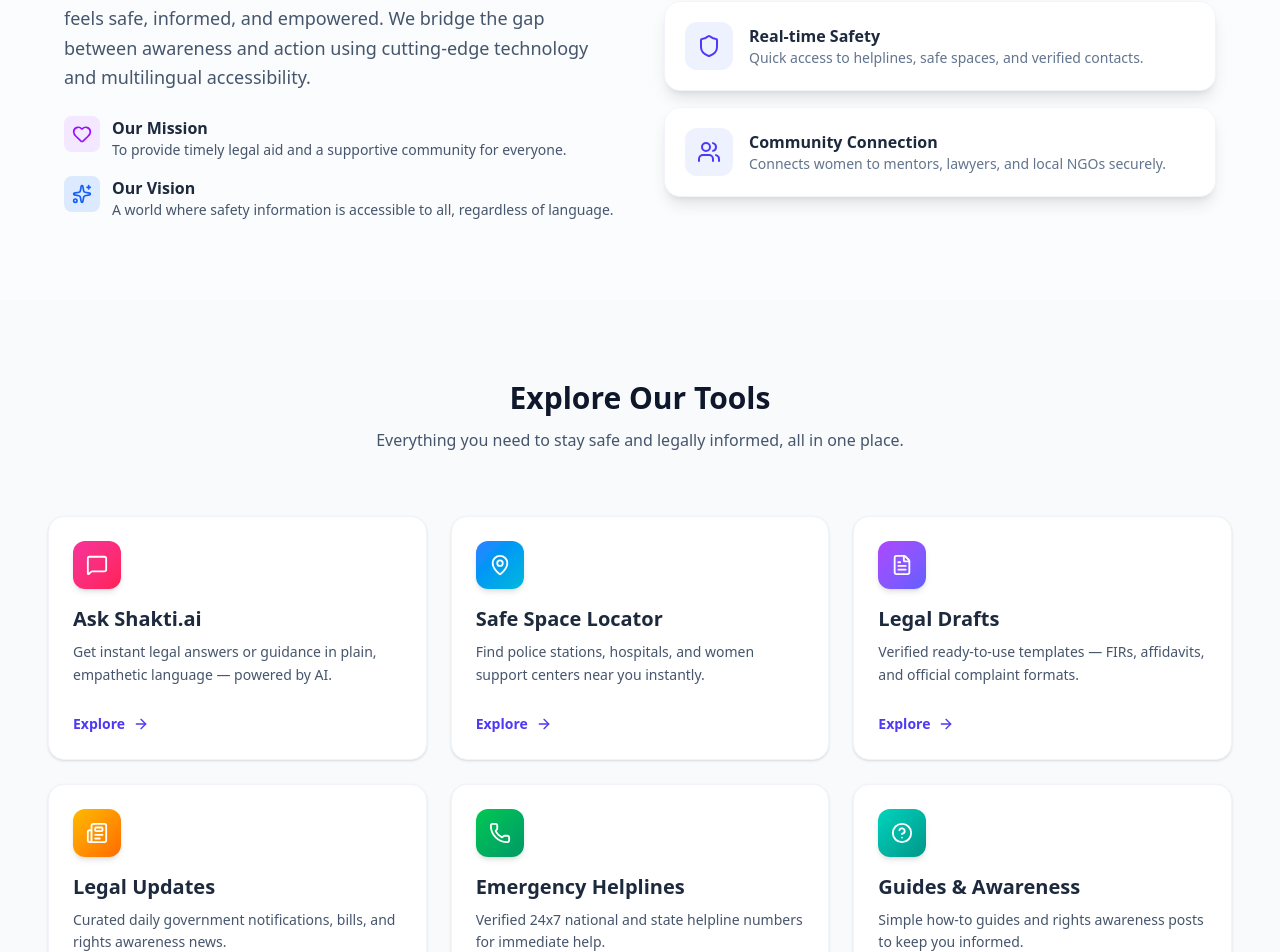
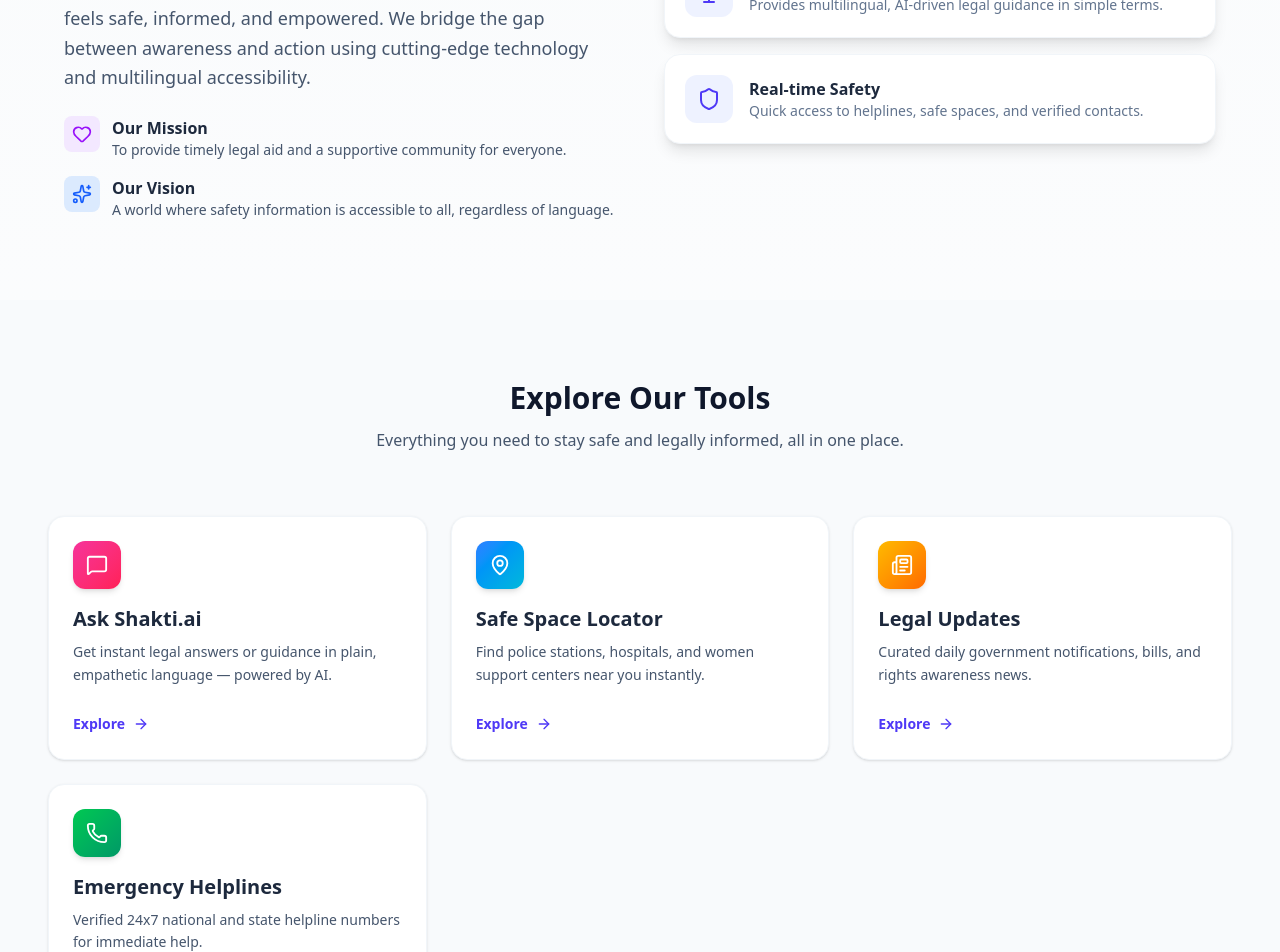
Before and after one commit to kanchan2803/ShaktiAI, a React (Vite) app in the folder frontend/: page /HomePage in a window 1280 px wide. Shown: the part 880-1832 px from the top of the page. Built offline with nearby package versions, Linux system fonts and the light colour scheme; no server answers.

Commit message:
UI update

```diff
--- a/frontend/src/pages/HomePage.jsx
+++ b/frontend/src/pages/HomePage.jsx
@@ -40,13 +40,13 @@ const features = [
     link: "/safe-space-locator",
     color: "from-blue-500 to-cyan-500",
   },
-  {
-    icon: FileText,
-    title: "Legal Drafts",
-    text: "Verified ready-to-use templates — FIRs, affidavits, and official complaint formats.",
-    link: "/drafts",
-    color: "from-purple-500 to-indigo-500",
-  },
+  // {
+  //   icon: FileText,
+  //   title: "Legal Drafts",
+  //   text: "Verified ready-to-use templates — FIRs, affidavits, and official complaint formats.",
+  //   link: "/drafts",
+  //   color: "from-purple-500 to-indigo-500",
+  // },
   {
     icon: Newspaper,
     title: "Legal Updates",
@@ -61,13 +61,13 @@ const features = [
     link: "/helplines",
     color: "from-green-500 to-emerald-600",
   },
-  {
-    icon: HelpCircle,
-    title: "Guides & Awareness",
-    text: "Simple how-to guides and rights awareness posts to keep you informed.",
-    link: "/guides", // or wherever you route this
-    color: "from-teal-400 to-teal-600",
-  },
+  // {
+  //   icon: HelpCircle,
+  //   title: "Guides & Awareness",
+  //   text: "Simple how-to guides and rights awareness posts to keep you informed.",
+  //   link: "/guides", // or wherever you route this
+  //   color: "from-teal-400 to-teal-600",
+  // },
 ];
 
 // --- Data: Core Values (From About Page) ---
@@ -82,11 +82,11 @@ const values = [
     desc: "Quick access to helplines, safe spaces, and verified contacts.",
     icon: Shield,
   },
-  {
-    title: "Community Connection",
-    desc: "Connects women to mentors, lawyers, and local NGOs securely.",
-    icon: Users,
-  },
+  // {
+  //   title: "Community Connection",
+  //   desc: "Connects women to mentors, lawyers, and local NGOs securely.",
+  //   icon: Users,
+  // },
 ];
 
 // --- Data: Team (From About Page) ---
```
